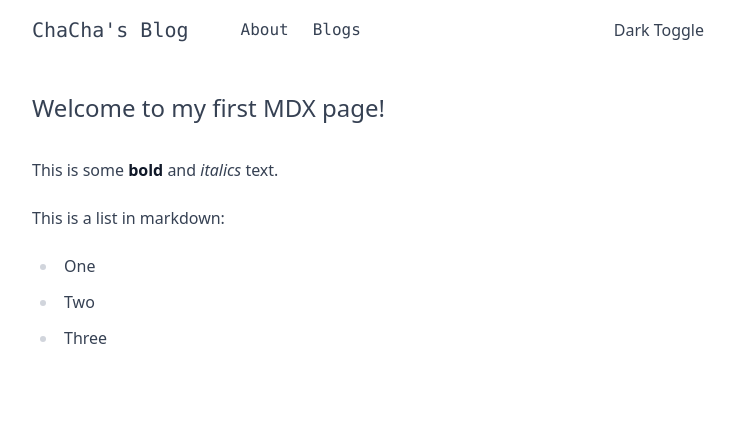
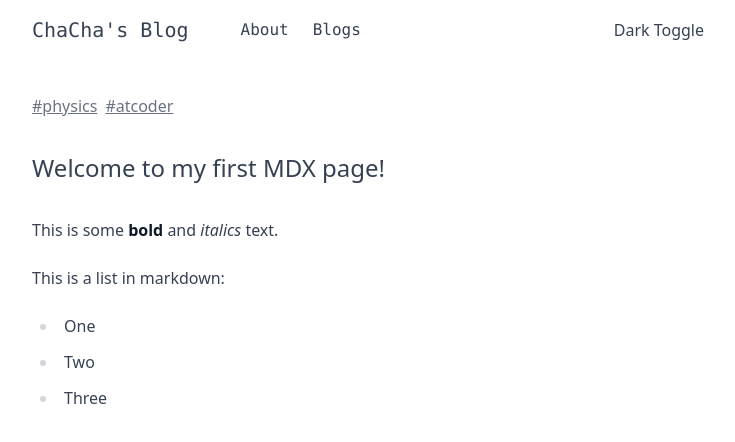
Before and after one commit to ChaChaCha777/my-mdx-blog, a Next.js app: page /blog/first in a window 1280 px wide. Shown: the top 442 px of the page, without its empty margins (272-1007 px from the left). Built offline with nearby package versions, Linux system fonts and the light colour scheme.

Commit message:
各記事にタグが表示されるように変更

```diff
--- a/app/blog/[slug]/page.js
+++ b/app/blog/[slug]/page.js
@@ -1,4 +1,5 @@
 import { getPost as getPostNotCached } from '@/lib/posts'
+import Link from 'next/link'
 import { cache } from 'react'
 
 const getPost = cache(
@@ -21,6 +22,9 @@ export default async function BlogPage({ params }) {
 
     return (
         <article className="prose dark:prose-invert">
+            <div className='flex space-x-2 mb-8'>
+                {post.frontmatter.tags.map(tag => <Link key={tag} href={`/blog/?tags=${tag}`} className='dark:text-gray-400 text-gray-500'>#{tag}</Link>)}
+            </div>
             {post.content}
         </article>
     )
```
